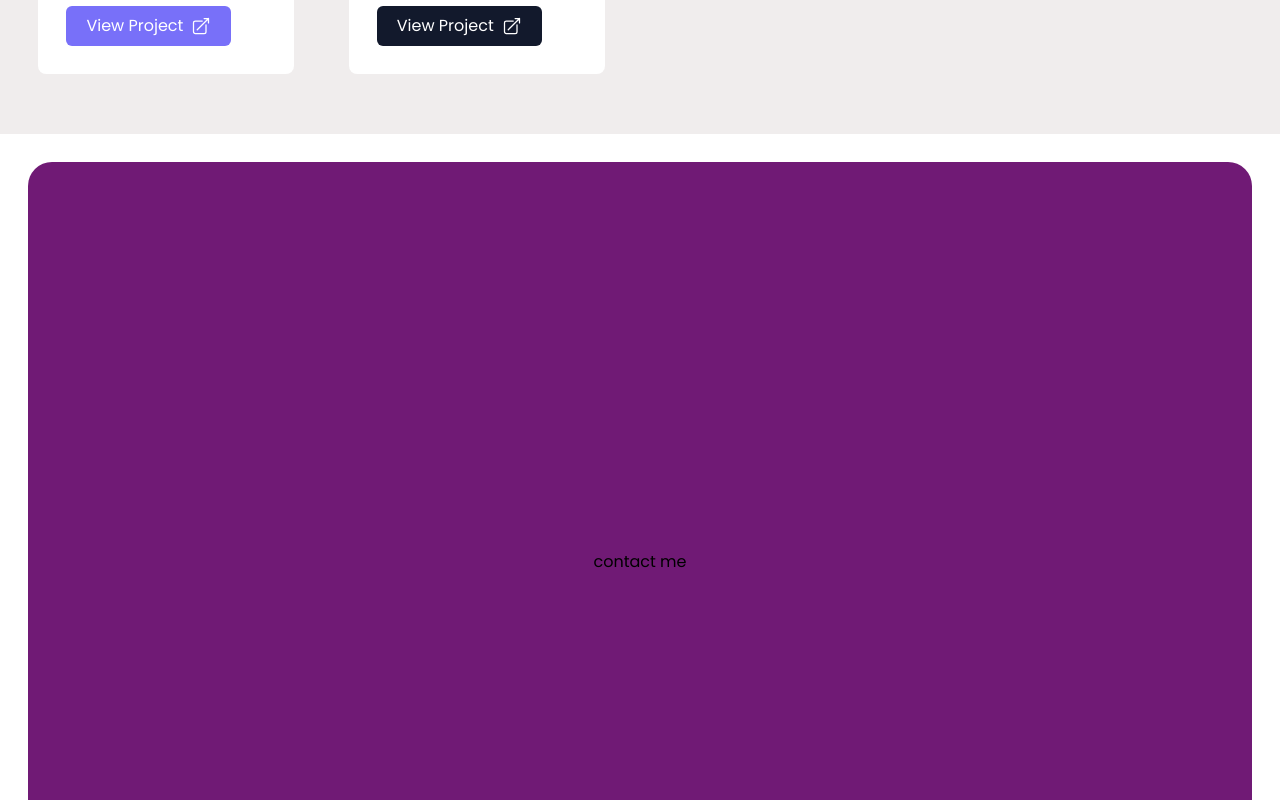
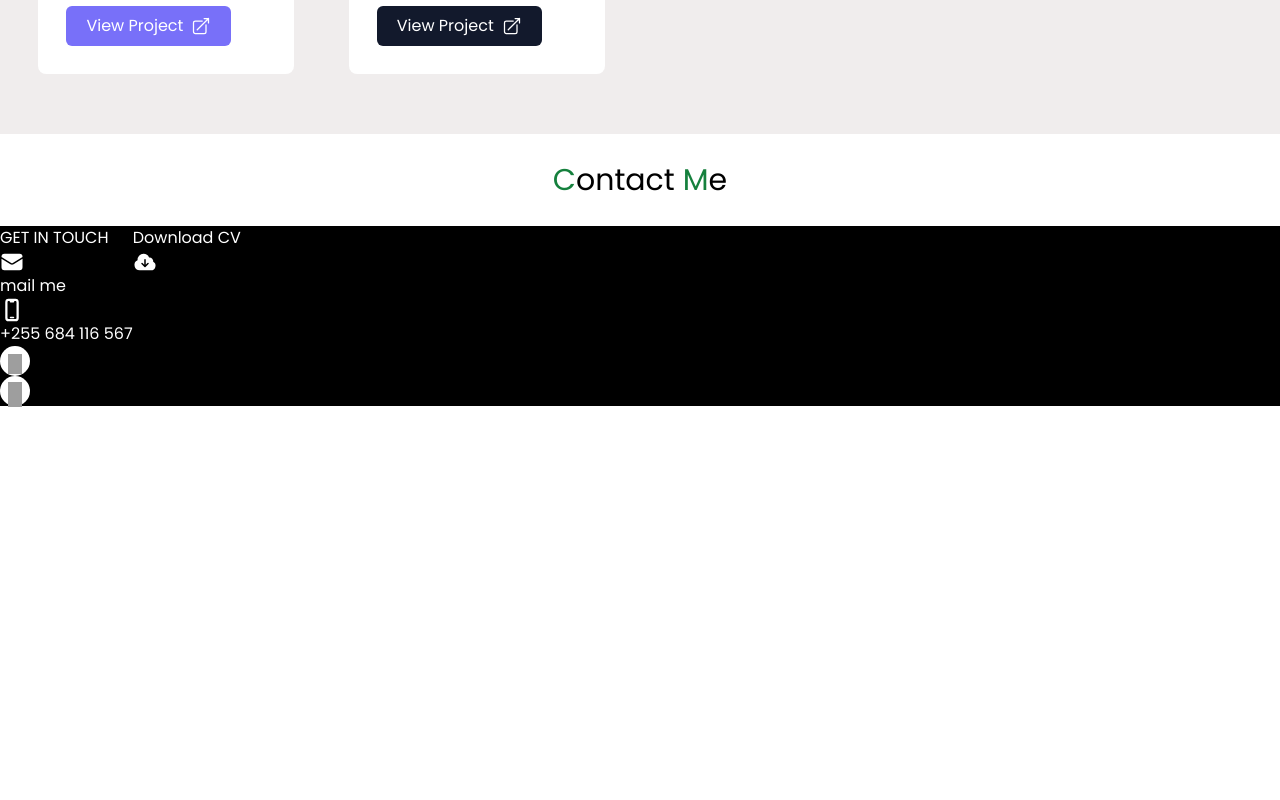
Before and after one commit to GoodluckMlungusye/portfolio, a React (Create React App) app: page / in a window 1280 px wide. Shown: the part 4360-5160 px from the top of the page. After the commit the page ends 4767 px from the top, so only its background shows below. Built offline with nearby package versions, Linux system fonts and the light colour scheme; grey boxes are pictures that could not be loaded.

Commit message:
Started Contact section implementation

```diff
--- a/src/App.js
+++ b/src/App.js
@@ -5,6 +5,7 @@ import NavBar from "./components/NavBar";
 import Skills from "./components/Skills";
 import Services from "./components/Services";
 import Projects from "./components/Projects";
+import Contacts from "./components/Contacts";
 
 function App() {
 
@@ -22,12 +23,7 @@ function App() {
         <Skills/>
         <Services/>
         <Projects/>
-          <div className="flex items-center justify-center h-screen bg-fuchsia-900 m-7 rounded-3xl" id='contact'>
-              <h1>contact me</h1>
-          </div>
-          <div className="flex items-center justify-center h-screen bg-fuchsia-900 m-7 rounded-3xl" id='404'>
-              <h1>404</h1>
-          </div>
+        <Contacts/>
         </Fade>
 
       </main>
--- /dev/null
+++ b/src/components/Contacts.jsx
@@ -0,0 +1,107 @@
+import React from "react";
+import { IMAGE_URL } from "../Data/Constants";
+
+const Contacts = () => {
+  return (
+    <div id="contact">
+      <div className="title">
+        <h3>
+          <span>C</span>ontact <span>M</span>e
+        </h3>
+      </div>
+
+      <div className="contact-container text-white">
+        <div>
+          <div>
+            <span> GET IN TOUCH</span>
+            <div>
+              <svg
+                xmlns="http://www.w3.org/2000/svg"
+                viewBox="0 0 24 24"
+                fill="currentColor"
+                className="w-6 h-6"
+              >
+                <path d="M1.5 8.67v8.58a3 3 0 0 0 3 3h15a3 3 0 0 0 3-3V8.67l-8.928 5.493a3 3 0 0 1-3.144 0L1.5 8.67Z" />
+                <path d="M22.5 6.908V6.75a3 3 0 0 0-3-3h-15a3 3 0 0 0-3 3v.158l9.714 5.978a1.5 1.5 0 0 0 1.572 0L22.5 6.908Z" />
+              </svg>
+
+              <span>
+                <a
+                  href="mailto:goodam198@gmail.com"
+                  target="_blank"
+                  rel="noreferrer"
+                >
+                  mail me
+                </a>
+              </span>
+            </div>
+            <div>
+              <svg
+                xmlns="http://www.w3.org/2000/svg"
+                viewBox="0 0 24 24"
+                fill="currentColor"
+                className="w-6 h-6"
+              >
+                <path d="M10.5 18.75a.75.75 0 0 0 0 1.5h3a.75.75 0 0 0 0-1.5h-3Z" />
+                <path
+                  fillRule="evenodd"
+                  d="M8.625.75A3.375 3.375 0 0 0 5.25 4.125v15.75a3.375 3.375 0 0 0 3.375 3.375h6.75a3.375 3.375 0 0 0 3.375-3.375V4.125A3.375 3.375 0 0 0 15.375.75h-6.75ZM7.5 4.125C7.5 3.504 8.004 3 8.625 3H9.75v.375c0 .621.504 1.125 1.125 1.125h2.25c.621 0 1.125-.504 1.125-1.125V3h1.125c.621 0 1.125.504 1.125 1.125v15.75c0 .621-.504 1.125-1.125 1.125h-6.75A1.125 1.125 0 0 1 7.5 19.875V4.125Z"
+                  clipRule="evenodd"
+                />
+              </svg>
+              <span>+255 684 116 567</span>
+            </div>
+          </div>
+
+          <div>
+            <div className="media-icon">
+              <a
+                href="https://www.linkedin.com/in/goodluck-mlungusye-901963214/"
+                target="_blank"
+                rel="noreferrer"
+              >
+                <img
+                  src={`${IMAGE_URL}/linkedin.png`}
+                  alt="in"
+                  className="linkedin"
+                />
+              </a>
+            </div>
+
+            <div className="media-icon">
+              <a
+                href="https://github.com/GoodluckMlungusye/"
+                target="_blank"
+                rel="noreferrer"
+              >
+                <img
+                  src={`${IMAGE_URL}/github.png`}
+                  alt="git"
+                  className="github"
+                />
+              </a>
+            </div>
+          </div>
+        </div>
+
+        <div>
+          <span>Download CV</span>
+          <svg
+            xmlns="http://www.w3.org/2000/svg"
+            viewBox="0 0 24 24"
+            fill="currentColor"
+            className="w-6 h-6"
+          >
+            <path
+              fillRule="evenodd"
+              d="M10.5 3.75a6 6 0 0 0-5.98 6.496A5.25 5.25 0 0 0 6.75 20.25H18a4.5 4.5 0 0 0 2.206-8.423 3.75 3.75 0 0 0-4.133-4.303A6.001 6.001 0 0 0 10.5 3.75Zm2.25 6a.75.75 0 0 0-1.5 0v4.94l-1.72-1.72a.75.75 0 0 0-1.06 1.06l3 3a.75.75 0 0 0 1.06 0l3-3a.75.75 0 1 0-1.06-1.06l-1.72 1.72V9.75Z"
+              clipRule="evenodd"
+            />
+          </svg>
+        </div>
+      </div>
+    </div>
+  );
+};
+
+export default Contacts;
--- a/src/index.css
+++ b/src/index.css
@@ -393,3 +393,38 @@
   .card .button button span{
     @apply pr-2  min-[420px]:text-base text-sm
   }
+
+  /* CONTACTS */
+
+.contact-container {
+    @apply bg-black w-full flex
+}
+
+.media-icon:hover {
+    background-color: #02B90E;
+}
+
+.media-icon {
+    width: 30px;
+    height: 30px;
+    padding: 8px;
+    border-radius: 50%;
+    background-color: white;
+    display: flex;
+    justify-content: center;
+    align-items: center;
+    margin-right: 20px;
+}
+
+.linkedin {
+    margin-right: 1px;
+    margin-top: 6px;
+    width: 20px;
+    height: 20px;
+}
+
+.github {
+    margin-top: 6px;
+    width: 25px;
+    height: 25px;
+}
```
Also changed, not shown: public/assets/github.png (added), public/assets/linkedin.png (added).
